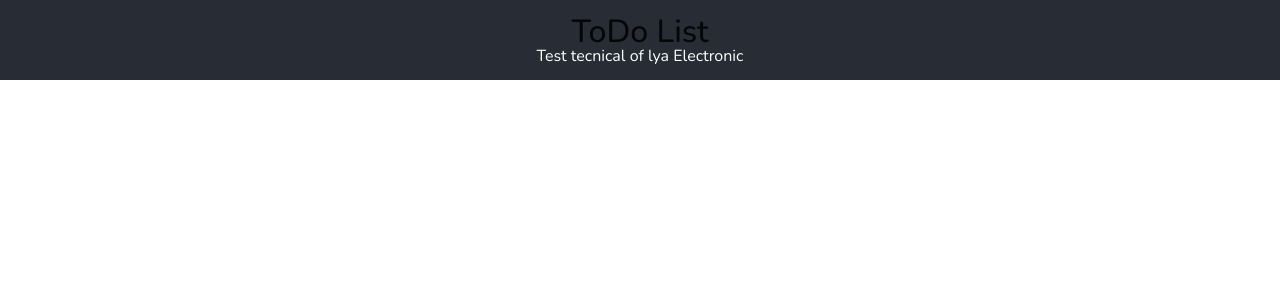
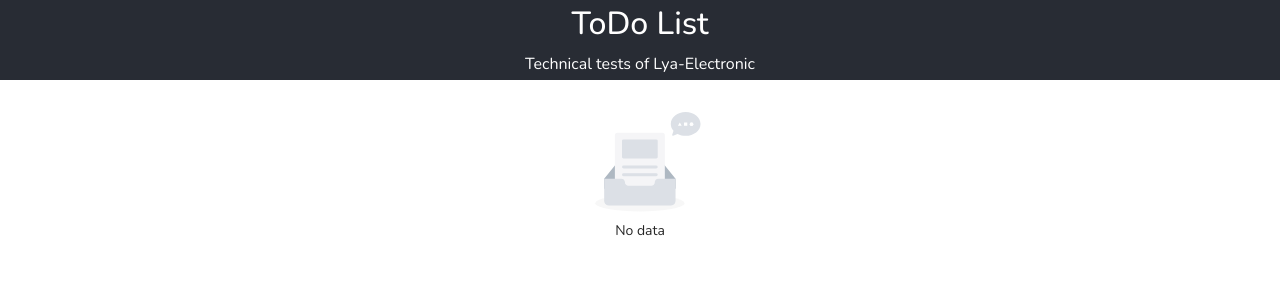
Before and after one commit to CamiloVargas123/test-lya-electronic, a React (Vite) app: page / in a window 1280 px wide. Shown: the top 300 px of the page. Built offline with nearby package versions, Linux system fonts and the light colour scheme.

Commit message:
add styles y organizing the home

```diff
--- a/src/App.jsx
+++ b/src/App.jsx
@@ -1,4 +1,6 @@
 import { useState } from 'react'
+import ToDoList from './components/ToDoList/ToDoList'
+
 
 import './App.scss'
 
@@ -7,9 +9,14 @@ function App() {
   return (
     <div className="App">
       <header className="App-header">
-        <h1>ToDo List</h1>
-        <p>Test tecnical of lya Electronic</p>
+        <div className='container App-header__content'>
+          <h1>ToDo List</h1>
+          <p>Technical tests of Lya-Electronic</p>
+        </div>
       </header>
+      <div className='container App-content'>
+        <ToDoList />
+      </div>
     </div>
   )
 }
--- a/src/App.scss
+++ b/src/App.scss
@@ -1,19 +1,31 @@
+@import "./sass/index.scss";
+
 .App {
   text-align: center;
 }
 
 .App-header {
   background-color: #282c34;
-  min-height: 10vh;
+  height: 10vh;
+  display: flex;
+  &__content{
+    width: 1100%;
     display: flex;
     flex-direction: column;
+    gap: 1em;
     align-items: center;
     justify-content: center;
-  color: white;
+    color: $font-light;
     h1{
+      color: $font-light;
       font-size: 2em;
     }
-  p{
-    font-size: 1em;
   }
 }
+
+.App-content{
+  height: 90vh;
+  display: flex;
+  flex-direction: column;
+  padding: 2em 0;
+}
```
Lines whose indentation alone changed are shown as unchanged.
